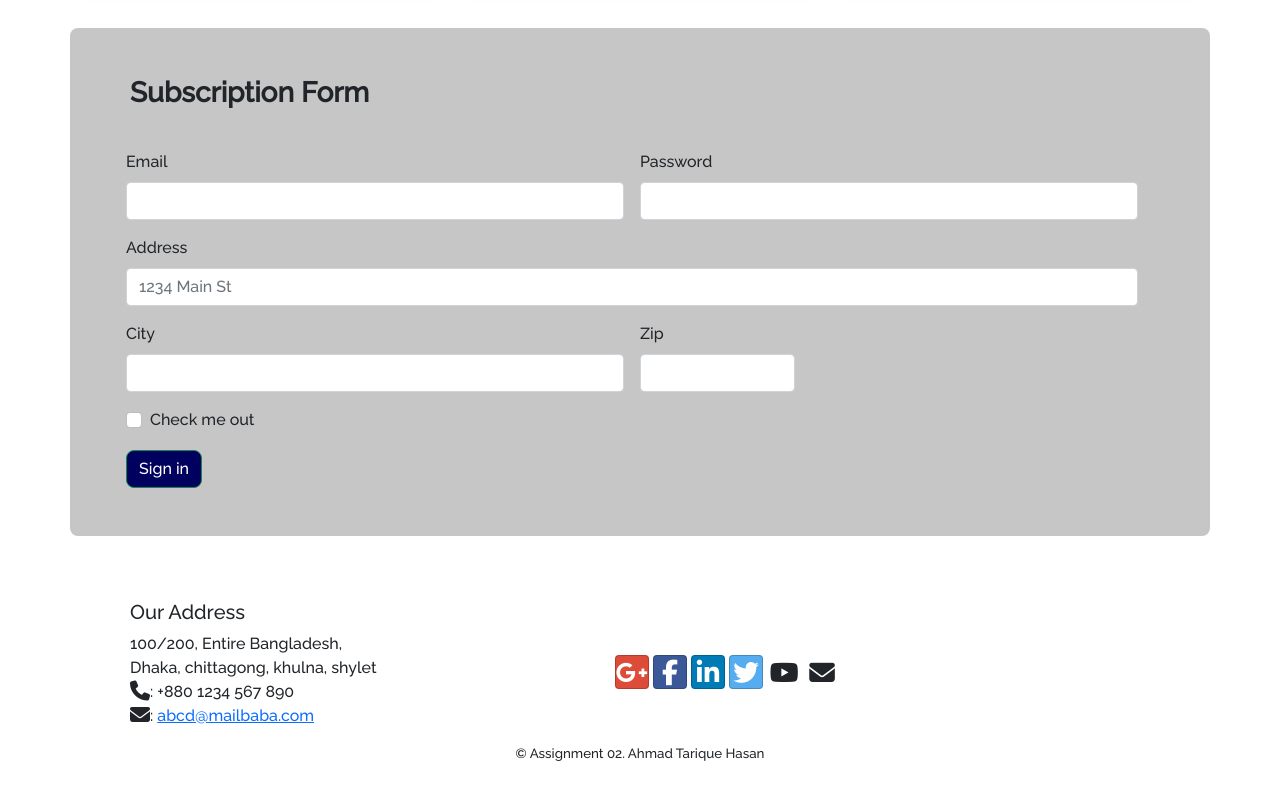
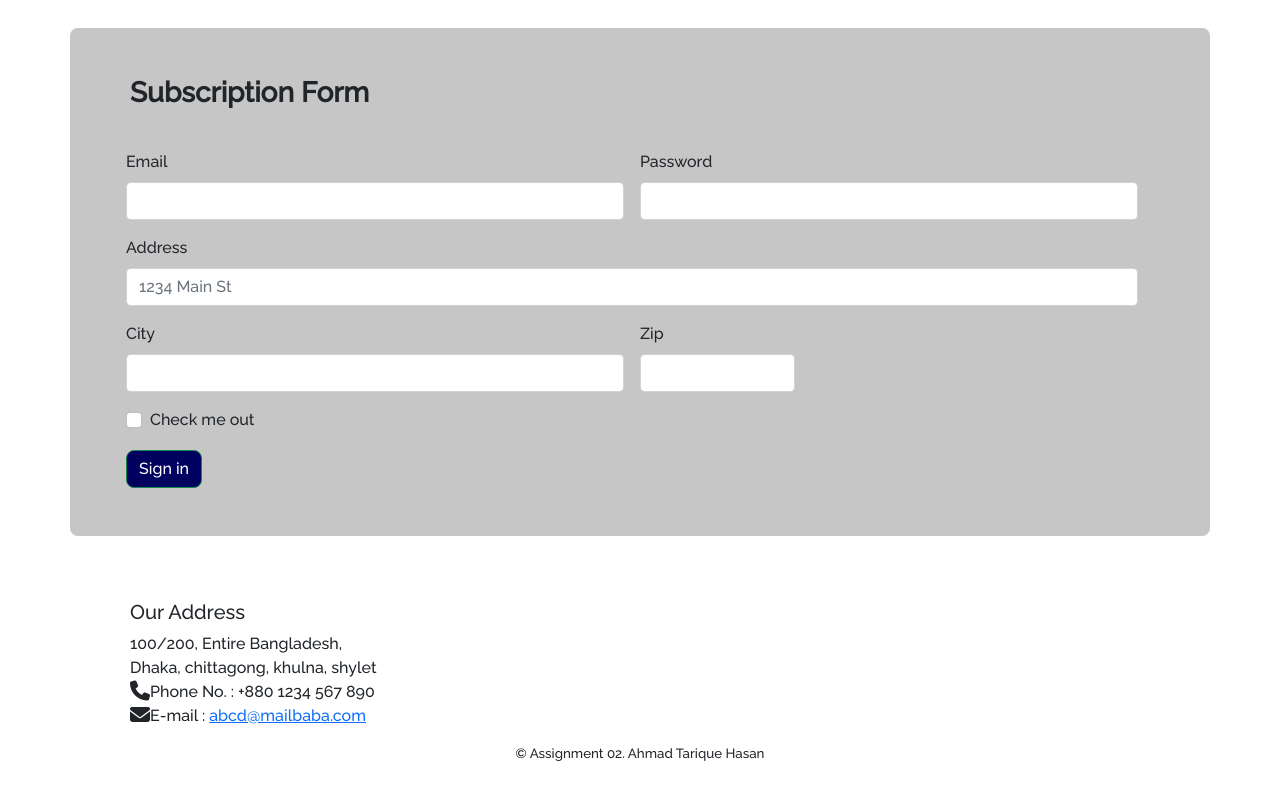
Before and after one commit to ahmadbappy/PH-assignment-02, a plain HTML site: page index.html in a window 1280 px wide. Shown: the part 2470-3270 px from the top of the page. Drawn offline with nearby package versions, Linux system fonts and the light colour scheme.

Commit message:
bug fixed v4

```diff
--- a/index.html
+++ b/index.html
@@ -10,7 +10,7 @@
     <link rel="preconnect" href="https://fonts.gstatic.com">
     <link href="https://fonts.googleapis.com/css2?family=Raleway:wght@500&display=swap" rel="stylesheet">
     <link rel="stylesheet" href="node_modules/font-awesome/css/font-awesome.min.css">
-    <link rel="stylesheet" href="node_modules/bootstrap-social/bootstrap-social.css">
+    <!-- <link rel="stylesheet" href="node_modules/bootstrap-social/bootstrap-social.css"> -->
     <link rel="stylesheet" href="style.css">
     <title>Assignment 02</title>
 </head>
@@ -282,11 +282,11 @@
                     <address>
                         100/200, Entire Bangladesh,<br>
                         Dhaka, chittagong, khulna, shylet<br>
-                        <i class="fa fa-phone fa-lg"></i>: +880 1234 567 890<br>
-                        <i class="fa fa-envelope fa-lg"></i>: <a href="#">abcd@mailbaba.com</a>
+                        <i class="fa fa-phone fa-lg"></i>Phone No. : +880 1234 567 890<br>
+                        <i class="fa fa-envelope fa-lg"></i>E-mail : <a href="#">abcd@mailbaba.com</a>
                     </address>
                 </div>
-                <div class="col-12 col-sm-4 align-self-center">
+                <!-- <div class="col-12 col-sm-4 align-self-center">
                     <div class="text-center">
                         <a class="btn btn-social-icon btn-google" href="http://google.com/+">
                             <i class="fa fa-google-plus fa-lg"></i>
@@ -307,7 +307,7 @@
                             <i class="fa fa-envelope fa-lg"></i>
                         </a>
                     </div>
-                </div>
+                </div> -->
             </div>
             <div class="row justify-content-center">
                 <div class="col-auto">
```
